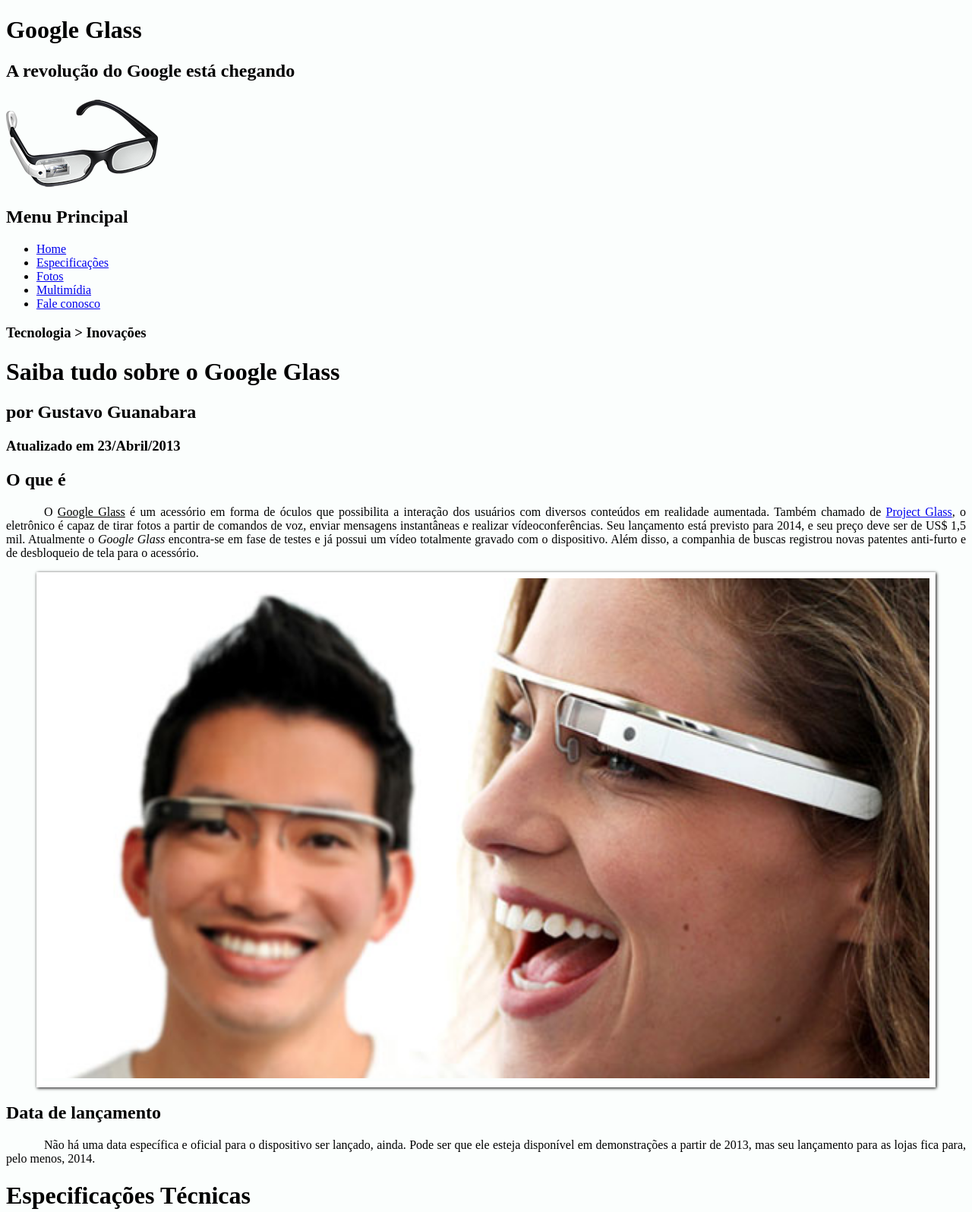
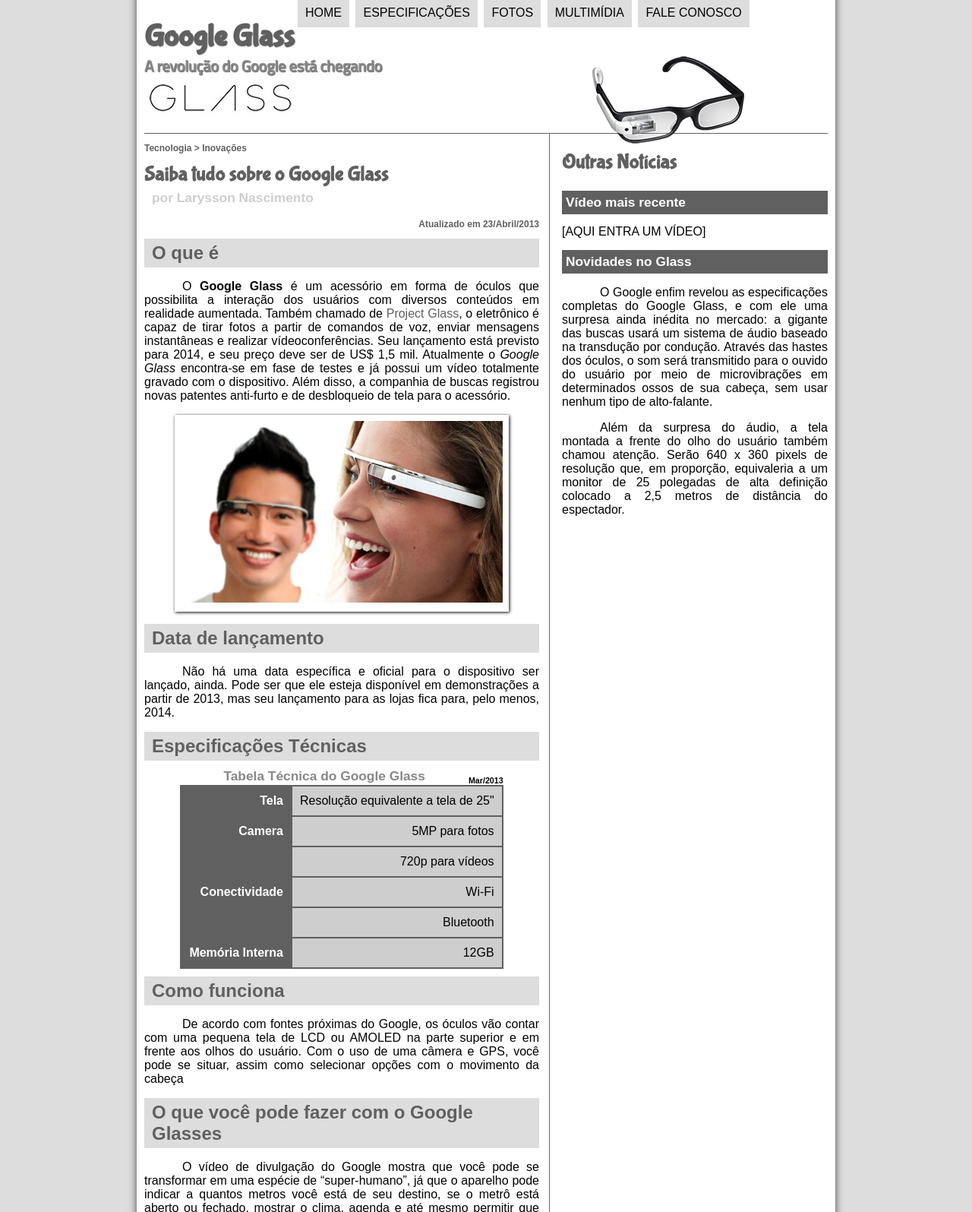
Before and after one commit to Laryssonn/HTML5, a plain HTML site: page projeto-glass-html5/index.html in a window 1280 px wide. Shown: the top 1595 px of the page at 76% size. Drawn offline with Linux system fonts and the light colour scheme.

Commit message:
Trabalhando no index.html

```diff
--- a/projeto-glass-html5/_css/estilo.css
+++ b/projeto-glass-html5/_css/estilo.css
@@ -1,12 +1,79 @@
 @charset "UTF-8";
+@import url('https://fonts.googleapis.com/css?family=Titillium+Web');
+@font-face{
+
+	font-family:'FonteLogo';
+	src: url("../_fonts/bubblegum-sans-regular.otf");
+
+}
+
 body{
-	background-color:hsla(165,81%,93%,0.1);
+	font-family:Arial,sans-serif;
+	background-color:#dddddd;
 	color: rgba(0,0,0,1);
 }
+
+a {
+
+ color:#606060;
+ text-decoration:none;
+
+}
+
+a:hover{
+
+	text-decoration:underline;
+
+}
+div#interface {
+
+	width:900px;
+	background-color:#ffffff;
+	margin: -20px auto 0px auto;
+	box-shadow: 0px 0px 10px rgba(0,0,0,0.7);
+	padding: 10px 10px 10px 10px;
+
+}
+
 p{
 	text-align: justify;
 	text-indent:50px;
 }
+
+header#cabecalho img#icone {
+	position: absolute;
+	left: 780px;
+	top: 70px;
+
+}
+
+header#cabecalho{
+
+	border-bottom: 1px #606060 solid;
+	height:150px;
+	background:url("../_imagens/glass-logo-peq.jpg")no-repeat 0px 80px	;
+
+}
+
+header#cabecalho h1{
+
+	font-family:FonteLogo,sans-serif;
+	font-size: 30pt;
+	color:#606060;
+	text-shadow: 1px 1px 1px rgba(0,0,0,.6);
+	margin-bottom:0px;
+
+}
+header#cabecalho h2{
+
+	font-family: 'Titillium Web', sans-serif;
+	font-size: 15pt;
+	color:#888888;
+	text-shadow: 1px 1px 1px rgba(0,0,0,.6);
+	margin-top:0px;
+
+}
+
 /* Fomatação  de imagens com legenda*/
 figure.foto-legenda{
 	position: relative;
@@ -34,3 +101,177 @@ figure.foto-legenda:hover figcaption{
 
 	opacity:1;
 }
+/* Fomatação do Menu*/
+nav#menu{
+	display:block;
+}
+nav#menu ul{
+
+	list-style: none;
+	text-transform: uppercase;
+	position:absolute;
+	top:-20px;
+	left:350px;
+}
+nav#menu li{
+
+	display: inline-block;
+	background-color:#dddddd;
+	padding: 10px;
+	margin:2px;
+	transition:background-color 0.5s;
+}
+
+nav#menu li:hover{
+
+	background-color:#606060;
+}
+
+nav#menu h1{
+
+	display:none;
+}
+nav#menu a {
+
+	color:#000000;
+	text-decoration: none;
+}
+nav#menu a:hover{
+
+	color:#ffffff;
+	text-decoration: underline;
+}
+
+section#corpo {
+	display:block;
+	width: 520px;
+	float:left;
+	border-right: 1px solid #606060;
+	padding-right: 13px;
+}
+
+article#noticia-principal h2{
+	font-size: 12pts;
+	color:#606060;
+	background-color: #dddddd;
+	padding: 5px 0px 5px 10px;
+	margin: 10px 0px 10px 0px;
+
+
+}
+
+header#cabecalho-artigo h1{
+	font-family:'FonteLogo', sans-serif;
+	font-size: 20pt;
+	color:#606060;
+	margin-bottom: 0px;
+	margin-top:0px;
+
+
+}
+header#cabecalho-artigo h2{
+	font-size:13pt;
+	color:#cecece;
+	background-color:#ffffff;
+	margin:0px;
+
+
+}
+
+header#cabecalho-artigo h3{
+	font-size:12px;
+	color:#606060;
+
+
+}
+
+.direita{
+
+	text-align:right;
+
+}
+
+table#tabelaspac {
+
+	border: 1px solid #606060;
+	border-spacing: 0px;
+	margin-left:auto;
+	margin-right:auto;
+
+
+}
+table#tabelaspac td{
+	border: 1px solid #606060;
+	padding:10px;
+	text-align:right;
+	vertical-align:middle;
+}
+
+table#tabelaspac td.ce{
+	color:#ffffff;
+	background-color:#606060;
+	vertical-align: top;
+	font-weight:bold;
+
+}
+
+table#tabelaspac td.cd{
+	background-color	:#cecece;
+
+}
+
+table#tabelaspac caption{
+
+	color:#888888;
+		font-size: 13pt;
+		font-weight: bolder;
+
+}
+
+table#tabelaspac caption span{
+	display:block;
+	float: right;
+	color:#000000;
+	font-size:8pt;
+	margin-top: 10px;
+
+}
+
+aside#lateral {
+
+	display:block;
+	width: 350px;
+	float:right;
+
+
+}
+
+aside#lateral h1{
+
+	font-family:'FonteLogo', sans-serif;
+	font-size:20pt;
+	color:#606060;
+
+}
+aside#lateral h2{
+
+	background-color:#606060;
+	font-size:13pt;
+	color:#ffffff;
+	padding:5px;
+
+}
+
+footer#rodape{
+
+	clear: both;
+	border-top:1px solid #606060;
+
+
+}
+
+footer#rodape p {
+
+		text-align: center;
+
+}
--- a/projeto-glass-html5/index.html
+++ b/projeto-glass-html5/index.html
@@ -13,8 +13,8 @@
 	<h1>Google Glass</h1>
 	<h2>A revolução do Google está chegando</h2>
 	</hgroup>
-	<img src="_imagens/glass-oculos-preto-peq.png"/>
-<nav>
+	<img id="icone" src="_imagens/glass-oculos-preto-peq.png"/>
+<nav id="menu">
 <h1>Menu Principal</h1>
 	<ul>
 		<li><a href="index.html">Home</a></li>
@@ -26,15 +26,18 @@
 </nav>
 </header>
 
+<section id="corpo">
+<article id="noticia-principal">
+<header id="cabecalho-artigo">
 <hgroup>
 <h3>Tecnologia > Inovações</h3>
 <h1>Saiba tudo sobre o Google Glass</h1>
-<h2>por Gustavo Guanabara</h2>
-<h3>Atualizado em 23/Abril/2013</h3>
+<h2>por Larysson Nascimento</h2>
+<h3 class="direita">Atualizado em 23/Abril/2013</h3>
 </hgroup>
-
+</header>
 <h2>O que é</h2>
-<p>O <u>Google Glass</u> é um acessório em forma de óculos que possibilita a interação dos usuários com diversos conteúdos em realidade aumentada. Também chamado de <a href="http://glass.google.com" target="_blank">Project Glass</a>, o eletrônico é capaz de tirar fotos a partir de comandos de voz, enviar mensagens instantâneas e realizar vídeoconferências. Seu lançamento está previsto para 2014, e seu preço deve ser de US$ 1,5 mil. Atualmente o <em>Google Glass</em> encontra-se em fase de testes e já possui um vídeo totalmente gravado com o dispositivo. Além disso, a companhia de buscas registrou novas patentes anti-furto e de desbloqueio de tela para o acessório.</p>
+<p>O <b>Google Glass</b> é um acessório em forma de óculos que possibilita a interação dos usuários com diversos conteúdos em realidade aumentada. Também chamado de <a href="http://glass.google.com" target="_blank">Project Glass</a>, o eletrônico é capaz de tirar fotos a partir de comandos de voz, enviar mensagens instantâneas e realizar vídeoconferências. Seu lançamento está previsto para 2014, e seu preço deve ser de US$ 1,5 mil. Atualmente o <em>Google Glass</em> encontra-se em fase de testes e já possui um vídeo totalmente gravado com o dispositivo. Além disso, a companhia de buscas registrou novas patentes anti-furto e de desbloqueio de tela para o acessório.</p>
 
 <figure class="foto-legenda">
 <img src="_imagens/glass-quadro-homem-mulher.jpg"/>
@@ -47,22 +50,30 @@
 <h2>Data de lançamento</h2>
 <p>Não há uma data específica e oficial para o dispositivo ser lançado, ainda. Pode ser que ele esteja disponível em demonstrações a partir de 2013, mas seu lançamento para as lojas fica para, pelo menos, 2014.</p>
 
-<h1>Especificações Técnicas</h1>
-Tabela Técnica do Google Glass Mar/2013
+<h2>Especificações Técnicas</h2>
 
-Tela:Resolução equivalente a tela de 25"
-Camera: 5MP para fotos / 720p para vídeos
-Conectividade: Wi-Fi/ Bluetooth
-Memória Interna: 12GB
+<table id="tabelaspac">
+<caption>Tabela Técnica do Google Glass <span>Mar/2013</span></caption>
 
-<h1>Como funciona</h1>
+<tr><td class="ce">Tela</td><td class = "cd">Resolução equivalente a tela de 25"</td></tr>
+<tr><td rowspan="2" class="ce">Camera</td> <td class = "cd">5MP para fotos </td></tr>
+<tr><td class = "cd">720p para vídeos</td></tr>
+<tr><td rowspan="2"class="ce">Conectividade</td> <td class = "cd">Wi-Fi</td></tr>
+<tr><td class = "cd">Bluetooth</td></tr>
+<tr><td class="ce">Memória Interna</td> <td class = "cd">12GB</td></tr>
+</table>
+
+
+<h2>Como funciona</h2>
 <p>De acordo com fontes próximas do Google, os óculos vão contar com uma pequena tela de LCD ou AMOLED na parte superior e em frente aos olhos do usuário. Com o uso de uma câmera e GPS, você pode se situar, assim como selecionar opções com o movimento da cabeça<p>
 
-<h1>O que você pode fazer com o Google Glasses</h1>
+<h2>O que você pode fazer com o Google Glasses</h2>
 <p>O vídeo de divulgação do Google mostra que você pode se transformar em uma espécie de “super-humano”, já que o aparelho pode indicar a quantos metros você está de seu destino, se o metrô está aberto ou fechado, mostrar o clima, agenda e até mesmo permitir que você marque encontros apenas com comandos de voz.</p>
 
 [AQUI ENTRA UM VÍDEO]
-
+</article>
+</section>
+<aside id="lateral">
 <h1>Outras Notícias</h1>
 <h2>Vídeo mais recente</h2>
 
@@ -72,9 +83,13 @@ Memória Interna: 12GB
 <p>O Google enfim revelou as especificações completas do Google Glass, e com ele uma surpresa ainda inédita no mercado: a gigante das buscas usará um sistema de áudio baseado na transdução por condução. Através das hastes dos óculos, o som será transmitido para o ouvido do usuário por meio de microvibrações em determinados ossos de sua cabeça, sem usar nenhum tipo de alto-falante.</p>
 
 <p>Além da surpresa do áudio, a tela montada a frente do olho do usuário também chamou atenção. Serão 640 x 360 pixels de resolução que, em proporção, equivaleria a um monitor de 25 polegadas de alta definição colocado a 2,5 metros de distância do espectador.</p>
+</aside>
 
-<p>Copyright &copy; 2013 - by Gustavo Guanabara
-Facebook | Twitter</p>
+<footer id="rodape">
+
+<p>Copyright &copy; 2013 - by Larysson Nascimento <br/>
+<a href="http://facebook.com/larysson.cb"target="_blank">Facebook</a> | <a href="http://twitter.com/laryssonn"target="_blank">Twitter</a></p>
+</footer>
 </div>
 </body>
 </html>
```
